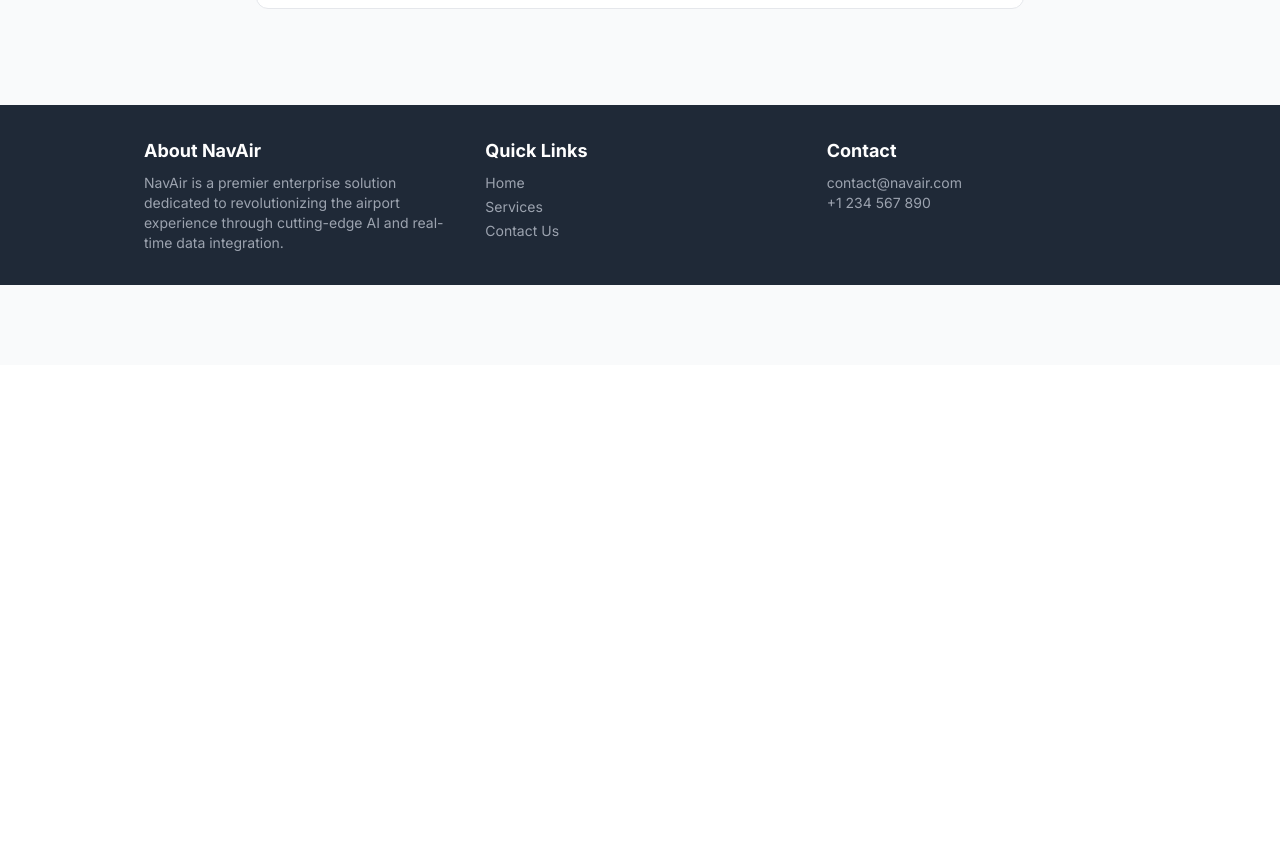
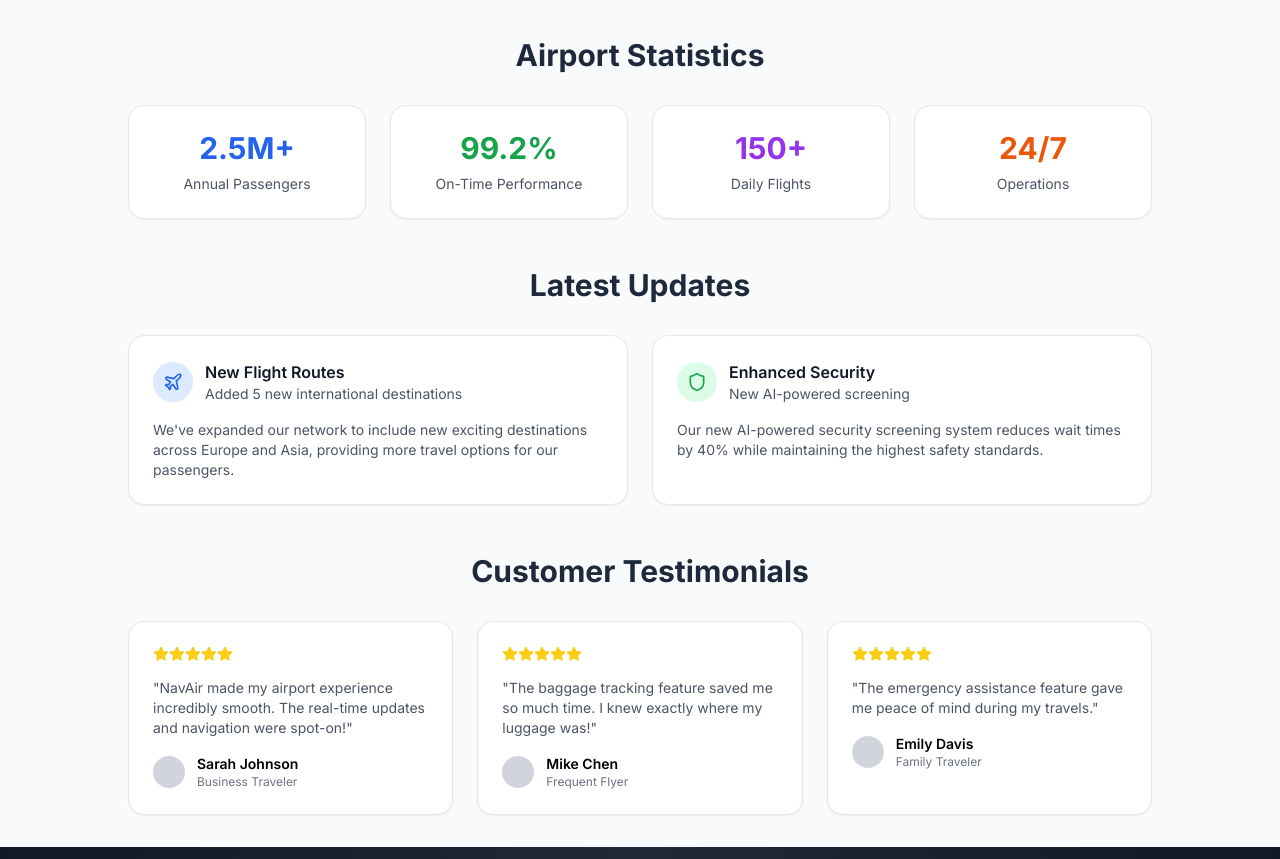
Before and after one commit to sanket7648/Nav_Air, a React (Vite) app in the folder frontend/: page / in a window 1280 px wide. Shown: the part 1938-2797 px from the top of the page. Before the commit the page ends 2303 px from the top, so only its background shows below. Built offline with nearby package versions, Linux system fonts and the light colour scheme; no server answers.

Commit message:
itial Commit

```diff
--- a/frontend/src/index.css
+++ b/frontend/src/index.css
@@ -2,6 +2,27 @@
 @tailwind base;
 @tailwind components;
 @tailwind utilities;
+
+
+html, body {
+  margin: 0;
+  padding: 0;
+  height: 100%;
+}
+
+#root {
+  min-height: 100vh;
+  display: flex;
+  flex-direction: column;
+}
+
+/* Ensure homepage takes full height */
+.homepage-container {
+  min-height: 100vh;
+  display: flex;
+  flex-direction: column;
+}
+
 
 @layer base {
   * {
--- a/frontend/src/pages/ArtGuidePage.tsx
+++ b/frontend/src/pages/ArtGuidePage.tsx
@@ -131,10 +131,10 @@ export const ArtGuidePage: React.FC = () => {
       <div className="fixed inset-0 bg-gradient-to-br from-pink-100 to-pink-300 -z-10" />
 
       {/* The original container now just handles content layout, without its own background */}
-      <div className="flex flex-col items-center py-6 sm:py-12 px-2 sm:px-4 md:px-6 pt-[120px] sm:pt-[140px]">
+      <div className="flex flex-col items-center py-6 sm:py-12 px-2 sm:px-4 md:px-6 pt-[100px] sm:pt-[100px]">
         {/* Header */}
         <div className="mb-3 max-w-5xl w-full">
-          <h2 className="text-xl font-bold text-gray-900 mb-0.5">Art & Culture Guide</h2>
+          <h2 className="text-2xl sm:text-3xl font-bold text-gray-900 mb-0.5">Art & Culture Guide</h2>
           <p className="text-gray-600 text-sm">Discover the artistic treasures of SFO</p>
         </div>
         {/* Search */}
--- a/frontend/src/pages/BaggageStatusPage.tsx
+++ b/frontend/src/pages/BaggageStatusPage.tsx
@@ -171,7 +171,7 @@ export const BaggageStatusPage: React.FC = () => {
       <div className="fixed inset-0 bg-gradient-to-br from-yellow-50 to-orange-100 -z-10" />
 
       {/* The original container now just handles content layout, without its own background */}
-      <div className="flex flex-col items-center py-6 sm:py-12 px-2 sm:px-0 pt-[120px] sm:pt-[140px]">
+      <div className="flex flex-col items-center py-6 sm:py-12 px-2 sm:px-0 pt-[100px] sm:pt-[100px]">
         <div className="w-full max-w-5xl mx-auto">
         {/* Header */}
           <div className="mb-4">
--- a/frontend/src/pages/EmergencyAssistancePage.tsx
+++ b/frontend/src/pages/EmergencyAssistancePage.tsx
@@ -109,11 +109,11 @@ export const EmergencyAssistancePage: React.FC = () => {
       <div className="fixed inset-0 bg-gradient-to-br from-red-50 to-pink-100 -z-10" />
 
       {/* The original container now just handles content layout, without its own background */}
-      <div className="flex flex-col items-center py-6 sm:py-12 px-2 sm:px-0 pt-[120px] sm:pt-[140px]">
+      <div className="flex flex-col items-center py-6 sm:py-12 px-2 sm:px-0 pt-[100px] sm:pt-[100px]">
         <div className="w-full max-w-5xl mx-auto">
         {/* Header */}
           <div className="mb-4">
-          <h2 className="text-xl font-bold text-gray-900 mb-1">Emergency Assistance</h2>
+          <h2 className="text-2xl sm:text-3xl font-bold text-gray-900 mb-1">Emergency Assistance</h2>
           <p className="text-gray-600 text-base">Quick access to help when you need it</p>
         </div>
 
--- a/frontend/src/pages/FlightUpdatesPage.tsx
+++ b/frontend/src/pages/FlightUpdatesPage.tsx
@@ -47,7 +47,7 @@ export default function FlightUpdatesPage() {
       <div className="fixed inset-0 bg-gradient-to-br from-blue-100 to-purple-200 -z-10" />
 
       {/* The original container now just handles content layout, without its own background */}
-      <div className="flex flex-col items-center py-6 sm:py-10 px-2 sm:px-0 pt-[120px] sm:pt-[140px]">
+      <div className="flex flex-col items-center py-6 sm:py-10 px-2 sm:px-0 pt-[100px] sm:pt-[100px]">
         <form
           onSubmit={handleSearch}
           className="bg-gradient-to-br from-sky-100 to-blue-100 shadow-2xl rounded-3xl p-4 sm:p-8 flex flex-col gap-4 sm:gap-6 w-full max-w-xl border border-blue-200"
--- a/frontend/src/pages/GateNavigationPage.tsx
+++ b/frontend/src/pages/GateNavigationPage.tsx
@@ -85,7 +85,7 @@ export const GateNavigationPage: React.FC = () => {
       <div className="fixed inset-0 bg-gradient-to-br from-blue-50 to-purple-100 -z-10" />
 
       {/* The original container now just handles content layout, without its own background */}
-      <div className="flex flex-col items-center py-6 sm:py-12 px-2 sm:px-0 pt-[120px] sm:pt-[140px]">
+      <div className="flex flex-col items-center py-6 sm:py-12 px-2 sm:px-0 pt-[100px] sm:pt-[100px]">
         <div className="w-full max-w-5xl mx-auto">
         {/* Header */}
           <div className="mb-4">
--- a/frontend/src/pages/HomePage.tsx
+++ b/frontend/src/pages/HomePage.tsx
@@ -295,7 +295,7 @@ const FAQ = () => {
       { q: "Is my data secure?", a: "Absolutely. We use end-to-end encryption and adhere to the highest industry standards for data privacy and security. Your information is used solely to enhance your airport experience." },
       { q: "How does the AI prediction work?", a: "Our AI models analyze historical and real-time data, including flight schedules, passenger flow, and weather patterns, to generate highly accurate predictions for wait times, delays, and optimal routes." },
     ];
-    const [activeFaq, setActiveFaq] = useState<number | null>(0);
+    const [activeFaq, setActiveFaq] = useState < number | null > (0);
 
     return (
         <div className="max-w-3xl mx-auto space-y-3">
@@ -307,8 +307,13 @@ const FAQ = () => {
                     </button>
                     <AnimatePresence>
                     {activeFaq === index && (
-                        <motion.div initial={{ height: 0, opacity: 0 }} animate={{ height: 'auto', opacity: 1 }} exit={{ height: 0, opacity: 0 }}>
-                            <div className="p-4 pt-0 text-neutral-600 text-sm">{item.a}</div>
+                        <motion.div
+                            initial={{ opacity: 0, maxHeight: 0 }}
+                            animate={{ opacity: 1, maxHeight: 200 }}
+                            exit={{ opacity: 0, maxHeight: 0 }}
+                            transition={{ duration: 0.3 }}
+                        >
+                            <div className="p-4 pt-0 text-neutral-600 text-sm overflow-hidden">{item.a}</div>
                         </motion.div>
                     )}
                     </AnimatePresence>
@@ -344,9 +349,11 @@ export const HomePage: React.FC = () => {
   };
 
   return (
-    <>
+    <div className="flex flex-col flex-1">
       <div className="fixed inset-0 bg-gradient-to-br from-neutral-50 via-blue-50/30 to-purple-50/20 -z-10" />
-      <main className="pt-[100px] sm:pt-[120px] px-2 sm:px-4 md:px-6 pb-20 sm:pb-12 min-h-screen">
+
+      {/* Main content */}
+      <main className="pt-[100px] sm:pt-[100px] px-2 sm:px-4 md:px-6 pb-8 flex-1">
         <div className="w-full max-w-5xl mx-auto space-y-12">
 
         <motion.section initial="hidden" animate="visible" variants={sectionVariants}>
@@ -377,30 +384,158 @@ export const HomePage: React.FC = () => {
             <FAQ />
         </motion.section>
 
+        {/* Additional Content Sections */}
+        <motion.section initial="hidden" whileInView="visible" viewport={{ once: true, amount: 0.1 }} variants={sectionVariants}>
+            <h2 className="text-3xl font-bold text-center text-neutral-800 mb-8">Airport Statistics</h2>
+            <div className="grid grid-cols-1 md:grid-cols-2 lg:grid-cols-4 gap-6">
+                <div className="bg-white rounded-2xl p-6 shadow-sm border border-gray-200 text-center">
+                    <div className="text-3xl font-bold text-blue-600 mb-2">2.5M+</div>
+                    <div className="text-sm text-gray-600">Annual Passengers</div>
+                </div>
+                <div className="bg-white rounded-2xl p-6 shadow-sm border border-gray-200 text-center">
+                    <div className="text-3xl font-bold text-green-600 mb-2">99.2%</div>
+                    <div className="text-sm text-gray-600">On-Time Performance</div>
+                </div>
+                <div className="bg-white rounded-2xl p-6 shadow-sm border border-gray-200 text-center">
+                    <div className="text-3xl font-bold text-purple-600 mb-2">150+</div>
+                    <div className="text-sm text-gray-600">Daily Flights</div>
+                </div>
+                <div className="bg-white rounded-2xl p-6 shadow-sm border border-gray-200 text-center">
+                    <div className="text-3xl font-bold text-orange-600 mb-2">24/7</div>
+                    <div className="text-sm text-gray-600">Operations</div>
+                </div>
+            </div>
+        </motion.section>
+
+        <motion.section initial="hidden" whileInView="visible" viewport={{ once: true, amount: 0.1 }} variants={sectionVariants}>
+            <h2 className="text-3xl font-bold text-center text-neutral-800 mb-8">Latest Updates</h2>
+            <div className="grid grid-cols-1 md:grid-cols-2 gap-6">
+                <div className="bg-white rounded-2xl p-6 shadow-sm border border-gray-200">
+                    <div className="flex items-center space-x-3 mb-4">
+                        <div className="w-10 h-10 bg-blue-100 rounded-full flex items-center justify-center">
+                            <Plane className="w-5 h-5 text-blue-600" />
+                        </div>
+                        <div>
+                            <h3 className="font-semibold text-gray-900">New Flight Routes</h3>
+                            <p className="text-sm text-gray-600">Added 5 new international destinations</p>
+                        </div>
+                    </div>
+                    <p className="text-sm text-gray-600">We've expanded our network to include new exciting destinations across Europe and Asia, providing more travel options for our passengers.</p>
+                </div>
+                <div className="bg-white rounded-2xl p-6 shadow-sm border border-gray-200">
+                    <div className="flex items-center space-x-3 mb-4">
+                        <div className="w-10 h-10 bg-green-100 rounded-full flex items-center justify-center">
+                            <Shield className="w-5 h-5 text-green-600" />
+                        </div>
+                        <div>
+                            <h3 className="font-semibold text-gray-900">Enhanced Security</h3>
+                            <p className="text-sm text-gray-600">New AI-powered screening</p>
+                        </div>
+                    </div>
+                    <p className="text-sm text-gray-600">Our new AI-powered security screening system reduces wait times by 40% while maintaining the highest safety standards.</p>
+                </div>
+            </div>
+        </motion.section>
+
+        <motion.section initial="hidden" whileInView="visible" viewport={{ once: true, amount: 0.1 }} variants={sectionVariants}>
+            <h2 className="text-3xl font-bold text-center text-neutral-800 mb-8">Customer Testimonials</h2>
+            <div className="grid grid-cols-1 md:grid-cols-3 gap-6">
+                <div className="bg-white rounded-2xl p-6 shadow-sm border border-gray-200">
+                    <div className="flex items-center mb-4">
+                        <div className="flex text-yellow-400">
+                            {[...Array(5)].map((_, i) => (
+                                <Star key={i} className="w-4 h-4 fill-current" />
+                            ))}
+                        </div>
+                    </div>
+                    <p className="text-sm text-gray-600 mb-4">"NavAir made my airport experience incredibly smooth. The real-time updates and navigation were spot-on!"</p>
+                    <div className="flex items-center">
+                        <div className="w-8 h-8 bg-gray-300 rounded-full mr-3"></div>
+                        <div>
+                            <div className="font-semibold text-sm">Sarah Johnson</div>
+                            <div className="text-xs text-gray-500">Business Traveler</div>
+                        </div>
+                    </div>
+                </div>
+                <div className="bg-white rounded-2xl p-6 shadow-sm border border-gray-200">
+                    <div className="flex items-center mb-4">
+                        <div className="flex text-yellow-400">
+                            {[...Array(5)].map((_, i) => (
+                                <Star key={i} className="w-4 h-4 fill-current" />
+                            ))}
+                        </div>
+                    </div>
+                    <p className="text-sm text-gray-600 mb-4">"The baggage tracking feature saved me so much time. I knew exactly where my luggage was!"</p>
+                    <div className="flex items-center">
+                        <div className="w-8 h-8 bg-gray-300 rounded-full mr-3"></div>
+                        <div>
+                            <div className="font-semibold text-sm">Mike Chen</div>
+                            <div className="text-xs text-gray-500">Frequent Flyer</div>
+                        </div>
+                    </div>
+                </div>
+                <div className="bg-white rounded-2xl p-6 shadow-sm border border-gray-200">
+                    <div className="flex items-center mb-4">
+                        <div className="flex text-yellow-400">
+                            {[...Array(5)].map((_, i) => (
+                                <Star key={i} className="w-4 h-4 fill-current" />
+                            ))}
+                        </div>
+                    </div>
+                    <p className="text-sm text-gray-600 mb-4">"The emergency assistance feature gave me peace of mind during my travels."</p>
+                    <div className="flex items-center">
+                        <div className="w-8 h-8 bg-gray-300 rounded-full mr-3"></div>
+                        <div>
+                            <div className="font-semibold text-sm">Emily Davis</div>
+                            <div className="text-xs text-gray-500">Family Traveler</div>
+                        </div>
+                    </div>
+                </div>
+            </div>
+        </motion.section>
+
         </div>
       </main>
-      <footer className="bg-gray-800 text-white mt-12 py-8">
-          <div className="max-w-5xl mx-auto px-4 grid grid-cols-1 md:grid-cols-3 gap-8">
+
+      <footer className="bg-gradient-to-r from-gray-900 via-gray-800 to-gray-900 text-white">
+        <div className="max-w-5xl mx-auto px-4 py-12">
+          <div className="grid grid-cols-1 md:grid-cols-3 gap-8 mb-12">
             <div>
-                  <h3 className="font-bold text-lg mb-2">About NavAir</h3>
-                  <p className="text-sm text-gray-400">NavAir is a premier enterprise solution dedicated to revolutionizing the airport experience through cutting-edge AI and real-time data integration.</p>
+              <h3 className="font-bold text-lg mb-3 text-white">About NavAir</h3>
+              <p className="text-sm text-gray-300 leading-relaxed">NavAir is a premier enterprise solution dedicated to revolutionizing the airport experience through cutting-edge AI and real-time data integration.</p>
             </div>
             <div>
-                  <h3 className="font-bold text-lg mb-2">Quick Links</h3>
-                  <ul className="space-y-1 text-sm text-gray-400">
-                      <li><a href="#" className="hover:text-white">Home</a></li>
-                      <li><a href="#" className="hover:text-white">Services</a></li>
-                      <li><a href="#" className="hover:text-white">Contact Us</a></li>
+              <h3 className="font-bold text-lg mb-3 text-white">Quick Links</h3>
+              <ul className="space-y-2 text-sm text-gray-300">
+                <li><a href="#" className="hover:text-white transition-colors duration-200">Home</a></li>
+                <li><a href="#" className="hover:text-white transition-colors duration-200">Services</a></li>
+                <li><a href="#" className="hover:text-white transition-colors duration-200">Contact Us</a></li>
               </ul>
             </div>
             <div>
-                  <h3 className="font-bold text-lg mb-2">Contact</h3>
-                  <p className="text-sm text-gray-400">contact@navair.com</p>
-                  <p className="text-sm text-gray-400">+1 234 567 890</p>
+              <h3 className="font-bold text-lg mb-3 text-white">Contact</h3>
+              <p className="text-sm text-gray-300">contact@navair.com</p>
+              <p className="text-sm text-gray-300">+1 234 567 890</p>
+            </div>
+          </div>
+
+          {/* Copyright Section */}
+          <div className="border-t border-gray-700 pt-8">
+            <div className="flex flex-col sm:flex-row justify-between items-center space-y-4 sm:space-y-0">
+              <div className="text-sm text-gray-400">
+                © 2025 NavAir. All rights reserved.
+              </div>
+              <div className="flex items-center space-x-2 text-sm text-gray-400">
+                <span>Built with</span>
+                <span className="text-red-500 animate-pulse">❤️</span>
+                <span>by</span>
+                <span className="text-blue-400 font-semibold">NityaVira</span>
+              </div>
+            </div>
           </div>
         </div>
       </footer>
-    </>
+    </div>
   );
 };
 
--- a/frontend/src/pages/ProfilePage.tsx
+++ b/frontend/src/pages/ProfilePage.tsx
@@ -76,7 +76,7 @@ export const ProfilePage: React.FC = () => {
   }
 
   return (
-    <div className="min-h-screen bg-gradient-to-br from-blue-50 to-purple-100 flex flex-col items-center py-6 sm:py-12 px-2 sm:px-0 pt-[120px] sm:pt-[140px]">
+          <div className="min-h-screen bg-gradient-to-br from-blue-50 to-purple-100 flex flex-col items-center py-6 sm:py-12 px-2 sm:px-0 pt-[100px] sm:pt-[100px]">
       {/* Header */}
       <div className="mb-6">
         <a href="/" className="inline-flex items-center text-blue-600 hover:text-blue-700 mb-4">
--- a/frontend/src/pages/SlotBookingPage.tsx
+++ b/frontend/src/pages/SlotBookingPage.tsx
@@ -118,11 +118,11 @@ export const SlotBookingPage: React.FC = () => {
       <div className="fixed inset-0 bg-gradient-to-br from-blue-50 to-purple-100 -z-10" />
 
       {/* The original container now just handles content layout, without its own background */}
-      <div className="flex flex-col items-center py-6 sm:py-12 px-2 sm:px-0 pt-[120px] sm:pt-[140px]">
+      <div className="flex flex-col items-center py-6 sm:py-12 px-2 sm:px-0 pt-[100px] sm:pt-[100px]">
         <div className="w-full max-w-md mx-auto">
             {/* Header */}
             <div className="mb-3 text-center">
-                <h2 className="text-xl font-bold text-gray-900 mb-0.5">Slot Booking</h2>
+                <h2 className="text-2xl sm:text-3xl font-bold text-gray-900 mb-0.5">Slot Booking</h2>
                 <p className="text-gray-600 text-sm">Reserve your preferred time slots</p>
             </div>
 
```
Lines whose indentation alone changed are shown as unchanged.
